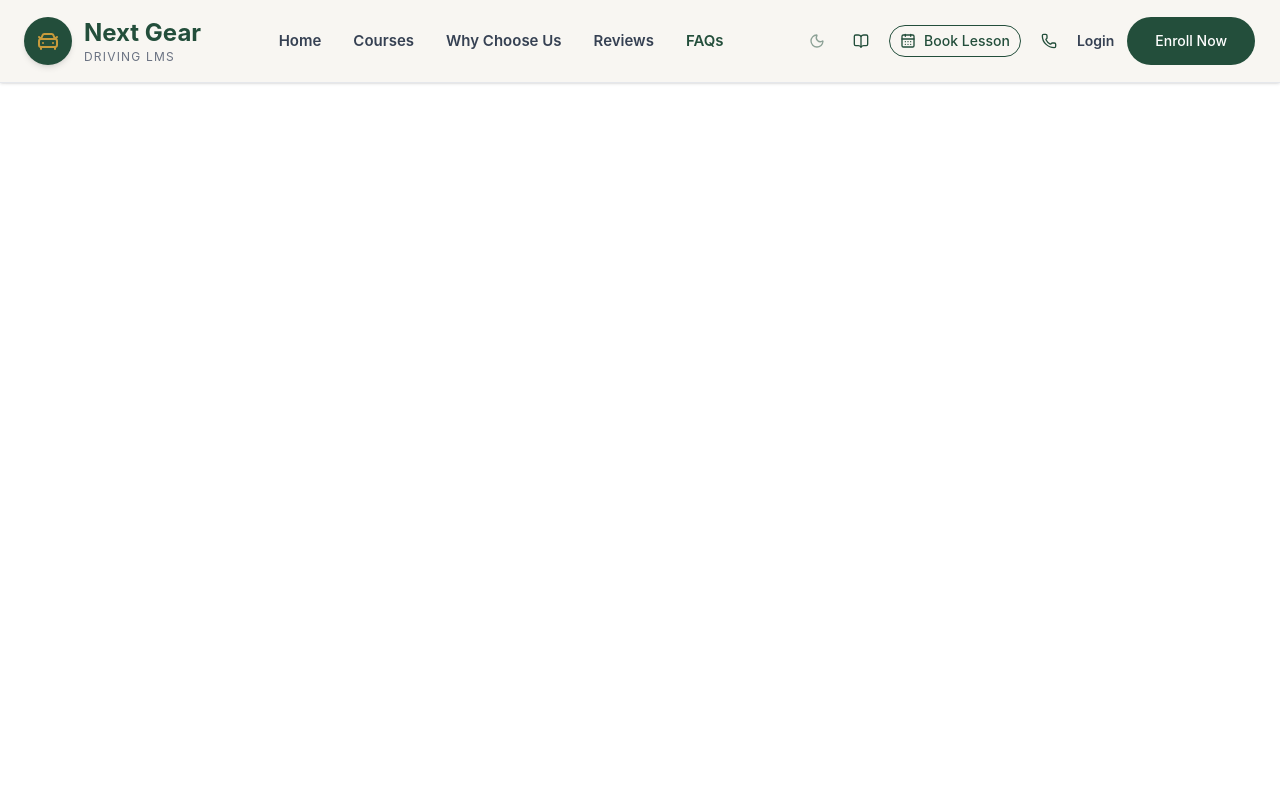
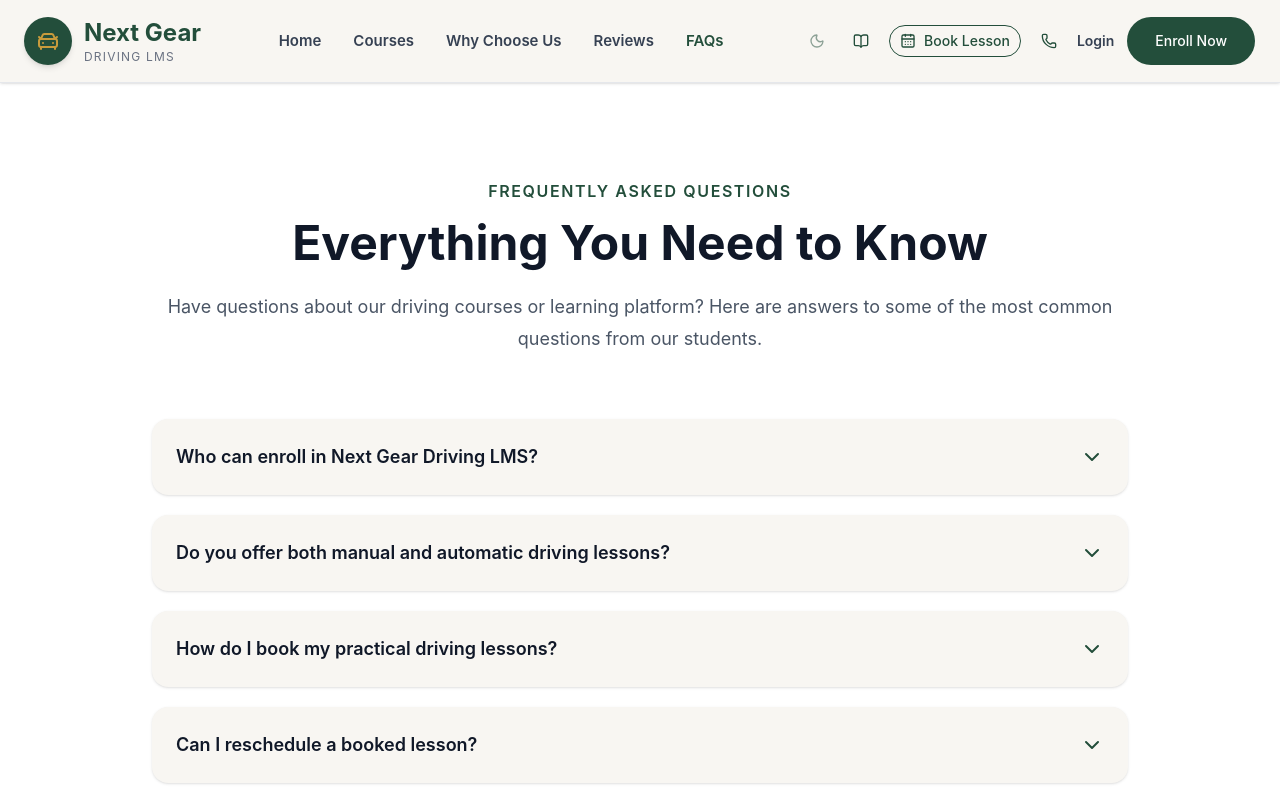
Before and after one commit to derrickweru73/next-gear-driving, a React (Vite) app: page /faq in a window 1280 px wide. Shown: the top 800 px of the page. Built offline with nearby package versions, Linux system fonts and the light colour scheme.

Commit message:
feat: removing  the navbar from the ui

```diff
--- a/src/App.jsx
+++ b/src/App.jsx
@@ -1,17 +1,24 @@
 import React from "react";
-import Navbar from "./components/ui/Navbar";
+import Navbar from "./components/Navbar";
 import { Routes, Route } from "react-router-dom";
 import Login from "./pages/Login";
 import Register from "./pages/Register";
 import ProtectedRoute from "./components/ProtectedRoute";
 import StudentDashboard from "./pages/StudentDashboard";
 import Home from "./pages/Home";
-
+import Reviews from "./components/Reviews";
+import WhyChooseUs from "./components/WhyChooseUs";
+import FAQ from "./components/FAQ";
 function App() {
   return (
     <>
        <Navbar />
       <Routes>
+
+
+        <Route path="/reviews" element={<Reviews />} />
+        <Route path="/whyChooseus" element={<WhyChooseUs />} />
+        <Route path="/faq" element={<FAQ />} />
         <Route path="/login" element={<Login />} />
         <Route path="/register" element={<Register />} />
         <Route path="/" element={<Home />} />
```
Also changed, not shown: src/components/Navbar.jsx (renamed from src/components/ui/Navbar.jsx).
